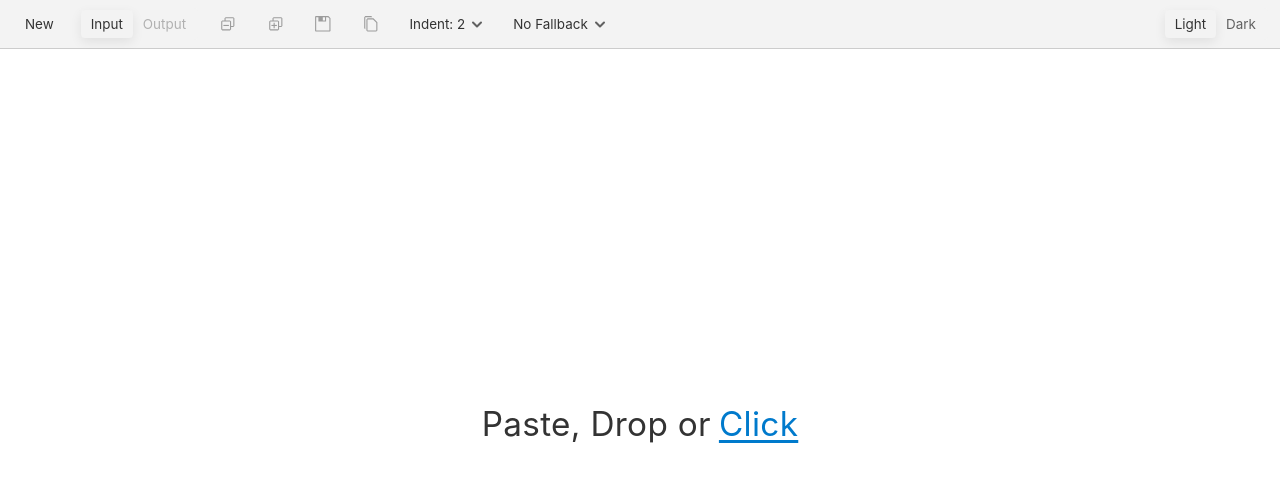
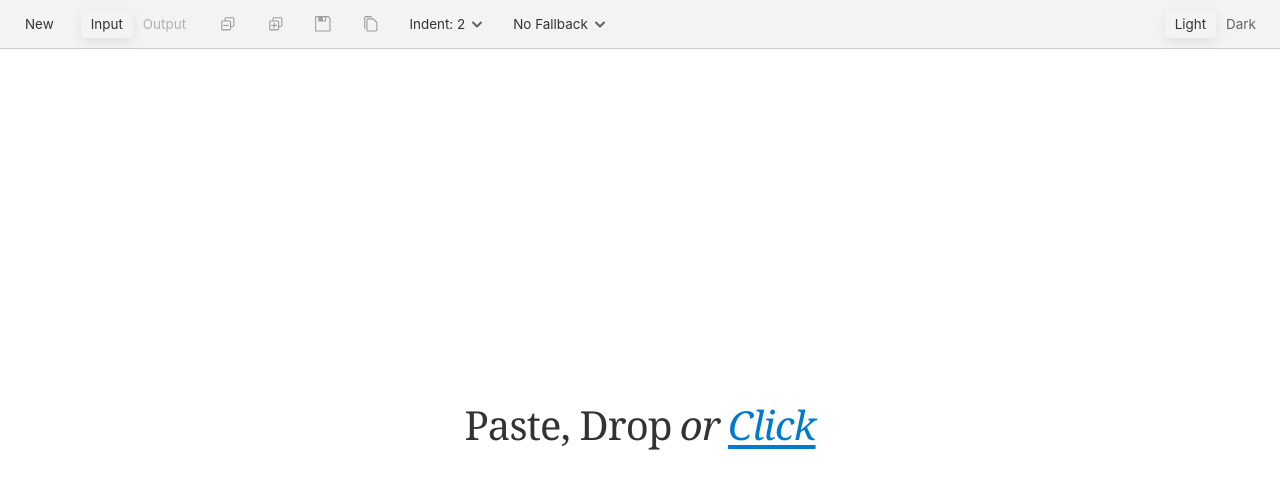
Before and after one commit to htylim/prettypretty, a React (Vite) app: page / in a window 1280 px wide. Shown: the top 488 px of the page. Built offline with nearby package versions, Linux system fonts and the light colour scheme.

Commit message:
Adjust editor empty state typography

```diff
--- a/src/renderer/components/EditorShell.tsx
+++ b/src/renderer/components/EditorShell.tsx
@@ -137,12 +137,8 @@ export const EditorShell = ({
       ) : !hasContent ? (
         <div className="empty-state">
           <p className="empty-state-cta" data-testid="empty-state-cta">
-            Paste, Drop or{' '}
-            <button
-              className="empty-state-link cta-serif"
-              onClick={() => void onOpenFile()}
-              type="button"
-            >
+            Paste, Drop <em>or</em>{' '}
+            <button className="empty-state-link" onClick={() => void onOpenFile()} type="button">
               Click
             </button>
           </p>
```
Also changed, not shown: src/renderer/styles/tailwind.css.
